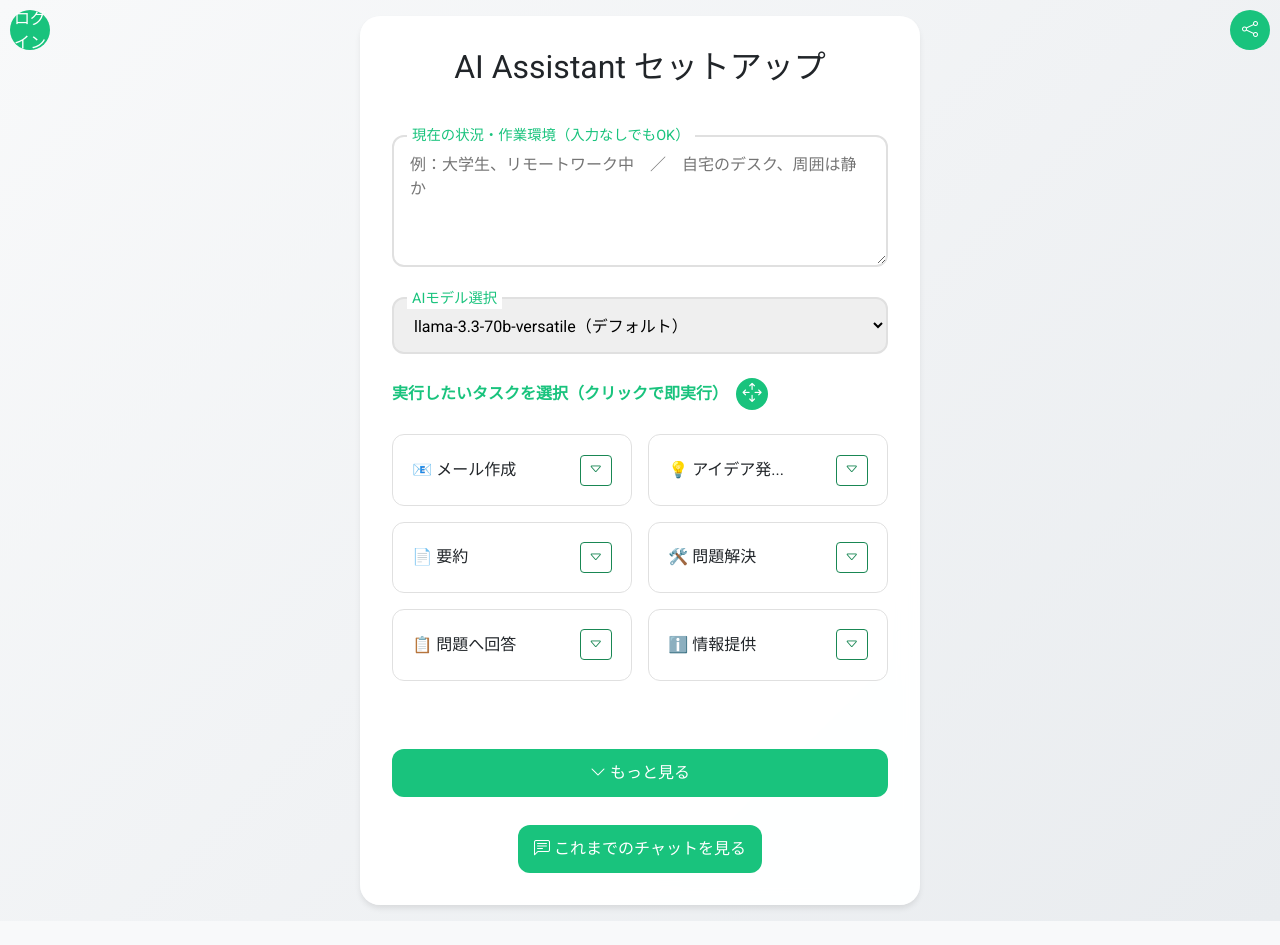
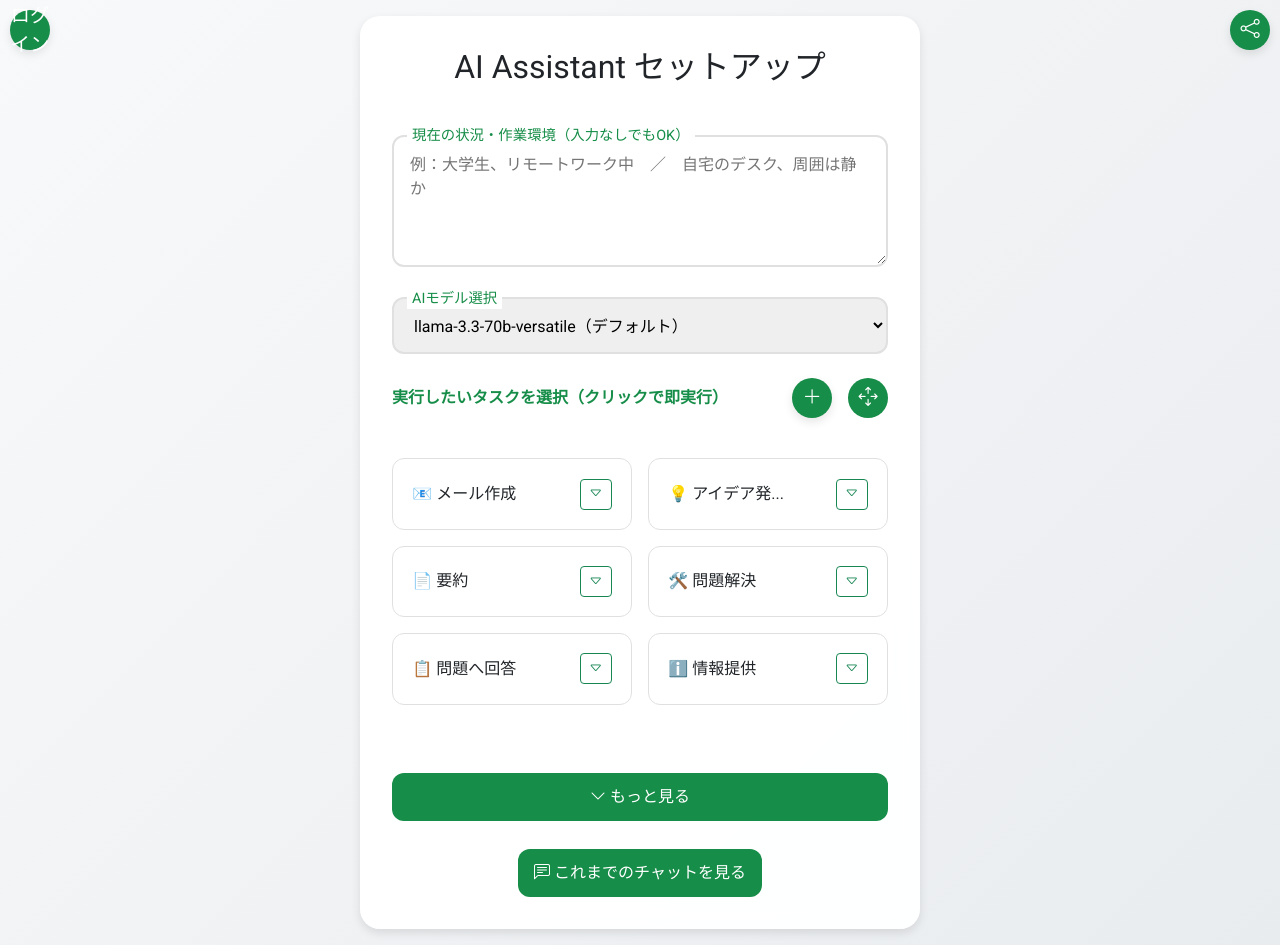
Before and after one commit to kota-kawa/Chat-Core, a Flask app: page / in a window 1280 px wide. Before the commit the page ends 921 px from the top, so only its background shows below. Run offline with Flask 3, Linux system fonts and the light colour scheme; data comes from the database, SQL or seed files in the repository; data that the repository does not hold is empty.

Commit message:
プロンプト追加ボタンの追加

```diff
--- /dev/null
+++ b/static/css/new_prompt_modal.css
@@ -0,0 +1,162 @@
+/* カラーパレットなどの変数定義 */
+:root {
+  --primary-color: #168d48;      /* 明るい緑 */
+  --accent-color: #27ae60;       /* 濃い緑 */
+  --text-color: #333;
+  --light-bg: #e8f5e9;
+  --card-bg: #ffffff;
+  --shadow: 0 4px 10px rgba(0, 0, 0, 0.1);
+}
+
+/* タスク選択ヘッダーの調整 */
+.task-selection-header {
+  display: flex;
+  align-items: center;
+  gap: 8px;
+  margin-bottom: 1rem;
+  flex-wrap: wrap;
+}
+
+#task-selection-text {
+  order: 1;
+  flex-grow: 1;
+  margin: 0;
+  color: var(--primary-color);
+  font-weight: bold;
+}
+
+#edit-task-order-btn {
+  order: 2; /* JSで追加される編集ボタン */
+}
+
+#openNewPromptModal {
+  order: 3; /* ＋ボタンを右端に */
+  margin-left: 400px; /* 右寄せ */
+}
+
+/* 共通の円形ボタン */
+.circle-button {
+  background: var(--primary-color);
+  color: #fff;
+  width: 40px;
+  height: 40px;
+  border-radius: 50%;
+  display: inline-flex;
+  align-items: center;
+  justify-content: center;
+  font-size: 1.2rem;
+  border: none;
+  cursor: pointer;
+  transition: background 0.3s ease;
+  box-shadow: var(--shadow);
+  flex-shrink: 0; /* 縮小防止 */
+}
+
+.circle-button:hover {
+  background: var(--accent-color);
+}
+
+/* 新しいプロンプト投稿用の＋ボタン */
+.new-prompt-modal-btn {
+  /* margin-right: 0.5rem; 削除 */
+}
+
+/* モーダル全体のラッパー */
+.new-prompt-modal {
+  display: flex;
+  position: fixed;
+  z-index: 1000;
+  left: 0;
+  top: 0;
+  width: 100%;
+  height: 100%;
+  background: rgba(0, 0, 0, 0.5);
+  align-items: center;
+  justify-content: center;
+  opacity: 0;
+  visibility: hidden;
+  transition: opacity 0.3s ease;
+}
+
+.new-prompt-modal.show {
+  opacity: 1;
+  visibility: visible;
+}
+
+/* モーダル内コンテンツ */
+.new-prompt-modal-content {
+  background: var(--card-bg);
+  padding: 2rem;
+  border-radius: 10px;
+  max-width: 600px;
+  width: 90%;
+  position: relative;
+  box-shadow: var(--shadow);
+  max-height: 90vh;
+  overflow-y: auto;
+}
+
+/* モーダル内のクローズボタン */
+.new-modal-close-btn {
+  position: absolute;
+  top: 1rem;
+  right: 1rem;
+  font-size: 1.5rem;
+  cursor: pointer;
+}
+
+/* フォーム全体のデザイン */
+.new-post-form {
+  display: flex;
+  flex-direction: column;
+  gap: 1rem;
+}
+
+.new-post-form .form-group label {
+  margin-bottom: 0.25rem;
+  font-weight: 500;
+  color: var(--primary-color);
+}
+
+.new-post-form .form-group input[type="text"],
+.new-post-form .form-group textarea,
+.new-post-form .form-group select {
+  width: 100%;
+  padding: 0.75rem;
+  border: 1px solid #ccc;
+  border-radius: 6px;
+  font-family: inherit;
+  font-size: 0.95rem;
+  color: var(--text-color);
+}
+
+/* 送信ボタン */
+.new-post-form .submit-btn {
+  background: var(--accent-color);
+  color: #fff;
+  border: none;
+  border-radius: 6px;
+  padding: 0.5rem 1rem;
+  font-family: inherit;
+  font-weight: 600;
+  cursor: pointer;
+  transition: background 0.3s;
+  display: inline-flex;
+  align-items: center;
+  gap: 0.5rem;
+}
+
+.new-post-form .submit-btn:hover {
+  background: #1e8449;
+}
+
+/* ガードレール部分（入出力例）のスタイル */
+#new-guardrail-fields {
+  display: none; /* チェックボックスON時に表示 */
+  background: #f5f5f5;
+  border-left: 4px solid var(--accent-color);
+  padding: 0.5rem;
+  margin-top: 1rem;
+  font-size: 0.9rem;
+  color: var(--text-color);
+}
--- a/static/css/tasks_order/tasks_order.css
+++ b/static/css/tasks_order/tasks_order.css
@@ -1,15 +1,20 @@
 /* task-order.css */
 
 #edit-task-order-btn {
-    width: 2.0rem;           /* 固定の幅を設定 */
-    height: 2.0rem;          /* 固定の高さを設定 */
-    border-radius: 50%;      /* 完全な円形にする */
-    padding: 0;              /* 余白をなくす */
-    display: flex;           /* アイコンを中央に配置 */
+  width: 40px;
+  height: 40px;
+  border-radius: 50%;
+  /* 完全な円形にする */
+  padding: 0;
+  /* 余白をなくす */
+  display: flex;
+  /* アイコンを中央に配置 */
   align-items: center;
   justify-content: center;
-    font-size: 1.2rem;       /* アイコンのサイズ調整 */
-    border: none;            /* ボーダーがあれば削除 */
+  font-size: 1.2rem;
+  /* アイコンのサイズ調整 */
+  border: none;
+  /* ボーダーがあれば削除 */
 }
 
 
--- a/templates/home.html
+++ b/templates/home.html
@@ -32,6 +32,9 @@
       href="{{ url_for('static', filename='css/tasks_order/tasks_order.css') }}">
     <link rel="stylesheet"
       href="{{ url_for('static', filename='css/tasks_order/task-edit-modal.css') }}">
+
+    <link rel="stylesheet"
+      href="{{ url_for('static', filename='css/new_prompt_modal.css') }}">
 
   </head>
   <body>
@@ -71,14 +74,17 @@
           </div>
         </div>
 
-        <div class="task-selection-header"
-          style="display: inline-flex; align-items: center;">
-          <p id="task-selection-text"
-            style="margin: 0; color: var(--primary-color); font-weight: bold; margin-right: 0.5rem;">
-            実行したいタスクを選択（クリックで即実行）
-          </p>
-          <!-- 並び替え編集ボタンをここに挿入 -->
+        <!-- 修正後のHTML（該当部分） -->
+        <div class="task-selection-header">
+          <p id="task-selection-text">実行したいタスクを選択（クリックで即実行）</p>
+          <button id="openNewPromptModal"
+            class="circle-button new-prompt-modal-btn" type="button"
+            title="新しいプロンプトを投稿">
+            <i class="bi bi-plus-lg"></i>
+          </button>
+          <!-- タスク編集ボタンは tasks_order.js で後から追加され、CSSの order で中央に表示されます -->
         </div>
+
         <div class="task-selection" id="task-selection"></div>
 
         <!-- これまでのチャットを見るボタン -->
@@ -126,8 +132,78 @@
       </div>
     </div>
 
+    <!-- デザインを同じにした 新しいプロンプト投稿モーダル -->
+    <div id="newPromptModal" class="new-prompt-modal">
+      <div class="new-prompt-modal-content">
+        <!-- 閉じるボタン -->
+        <span class="new-modal-close-btn" id="newModalCloseBtn">&times;</span>
+        <h2>新しいプロンプトを投稿</h2>
+
+        <form class="new-post-form" id="newPostForm">
+          <div class="form-group">
+            <label for="new-prompt-title">タイトル</label>
+            <input type="text" id="new-prompt-title"
+              placeholder="プロンプトのタイトルを入力" required />
+          </div>
+
+          <div class="form-group">
+            <label for="new-prompt-category">カテゴリ</label>
+            <select id="new-prompt-category" required>
+              <option value selected disabled>カテゴリを選択</option>
+              <option value="恋愛">恋愛</option>
+              <option value="勉強">勉強</option>
+              <option value="趣味">趣味</option>
+              <option value="仕事">仕事</option>
+              <option value="その他">その他</option>
+              <option value="スポーツ">スポーツ</option>
+              <option value="音楽">音楽</option>
+              <option value="旅行">旅行</option>
+              <option value="グルメ">グルメ</option>
+            </select>
+          </div>
+
+          <div class="form-group">
+            <label for="new-prompt-content">プロンプト内容</label>
+            <textarea id="new-prompt-content" rows="5"
+              placeholder="具体的なプロンプト内容を入力" required></textarea>
+          </div>
+
+          <div class="form-group">
+            <label for="new-prompt-author">投稿者名</label>
+            <input type="text" id="new-prompt-author" placeholder="ニックネームなど"
+              value="アイデア職人" required />
+          </div>
+
+          <!-- ガードレールチェック -->
+          <div class="form-group">
+            <label>
+              <input type="checkbox" id="new-guardrail-checkbox" />
+              入出力例を追加する
+            </label>
+          </div>
+
+          <!-- ガードレールがONのときだけ表示される部分 -->
+          <div id="new-guardrail-fields">
+            <div class="form-group">
+              <label for="new-prompt-input-example">入力例</label>
+              <textarea id="new-prompt-input-example" rows="3"
+                placeholder="例: 夏休みの思い出をテーマにした短いエッセイを書いてください。"></textarea>
+            </div>
+            <div class="form-group">
+              <label for="new-prompt-output-example">出力例</label>
+              <textarea id="new-prompt-output-example" rows="3"
+                placeholder="例: 夏休みのある日、私は家族と一緒に海辺へ出かけました..."></textarea>
+            </div>
+          </div>
+
+          <button type="submit" class="submit-btn">
+            <i class="bi bi-upload"></i> 投稿する
+          </button>
+        </form>
+      </div>
+    </div>
+
     <!-- Task Edit Modal -->
-
     <div id="taskEditModal" class="custom-modal" style="display: none;">
       <div class="custom-modal-dialog">
         <div class="custom-modal-content">
@@ -201,5 +277,9 @@
     <script
       src="{{ url_for('static', filename='js/tasks_order/tasks_edit_modal.js') }}"></script>
 
+    <!-- 新規追加：新しいプロンプトモーダル用 JS -->
+    <script
+      src="{{ url_for('static', filename='js/new_prompt_modal.js') }}"></script>
+
   </body>
 </html>
```
Also changed, not shown: other parts of static/css/tasks_order/tasks_order.css (+27 -7 lines), static/js/new_prompt_modal.js (added, +51 -0 lines). Lines whose indentation alone changed are shown as unchanged.
